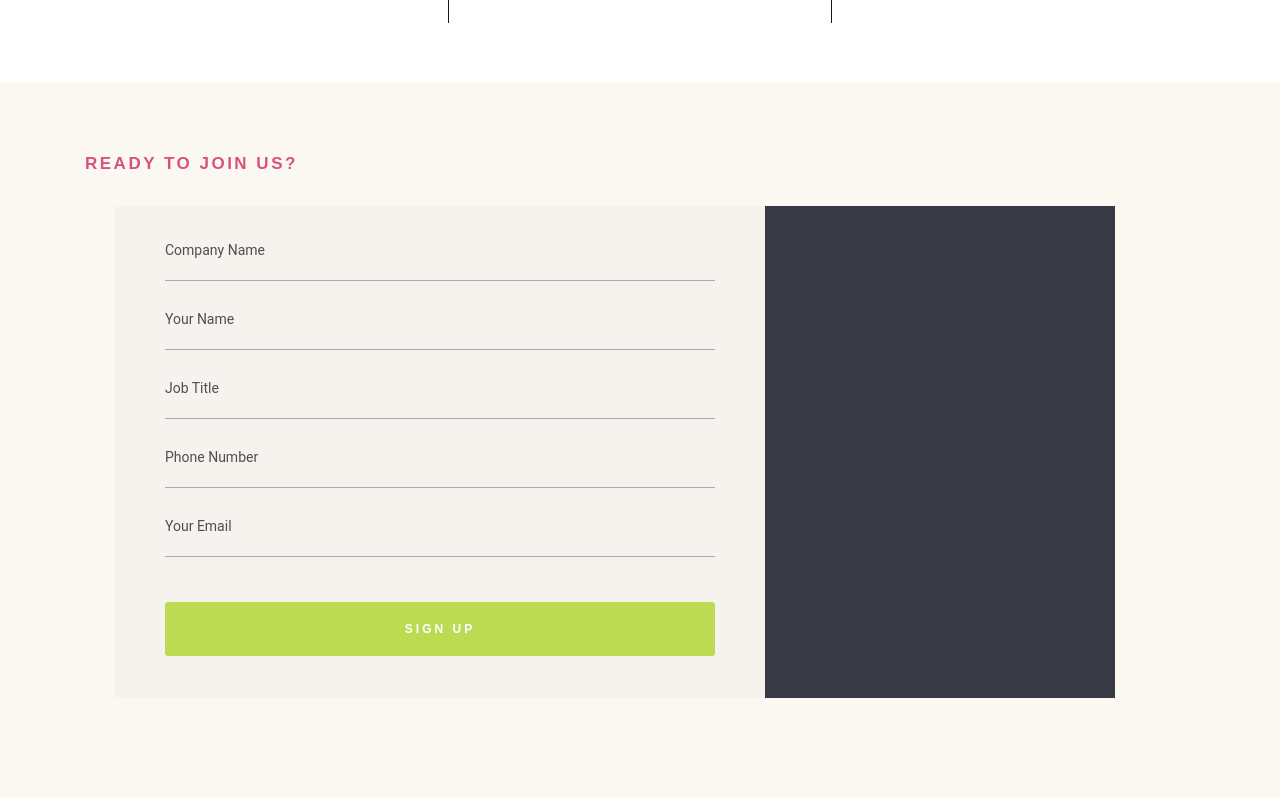
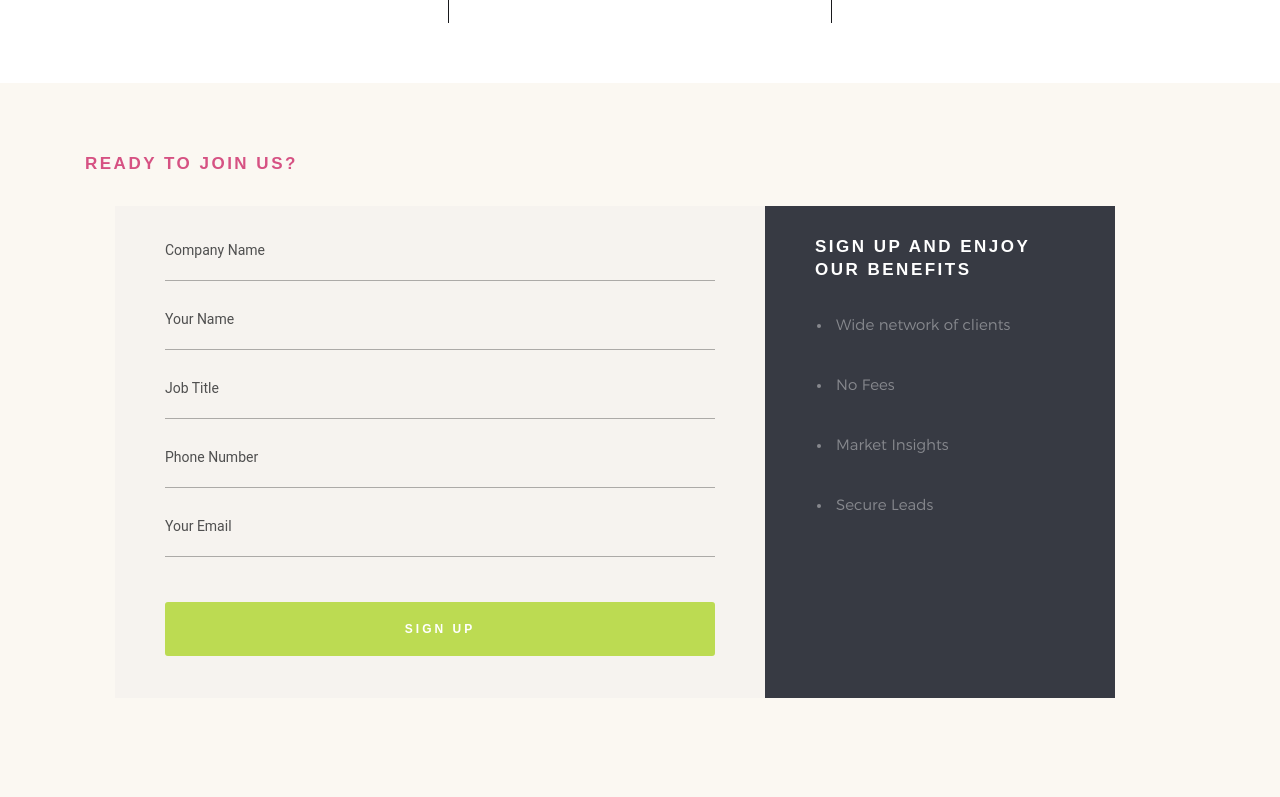
Before and after one commit to jorgeeahumada/insolar, a PHP site: page /installers.php in a window 1280 px wide. Shown: the part 1968-2765 px from the top of the page. Run offline with PHP 8.4, Linux system fonts and the light colour scheme; some libraries are stand-ins or nearby versions; some web fonts are replaced.

Commit message:
Fixed a small issue with the installers page that was causing the list in the contact section to be weridly centered.

```diff
--- a/installers.php
+++ b/installers.php
@@ -207,7 +207,7 @@
                 </div> <!-- end contact-primary -->
 
                 <div class="contact-secondary">
-                    <div class="contact-inf0 hide-on-fullwidth">
+                    <div class="contact-info hide-on-fullwidth">
 
                         <h3 class="subhead hide-on-fullwidth">Sign Up and enjoy<br> Our benefits</h3>
 
```
